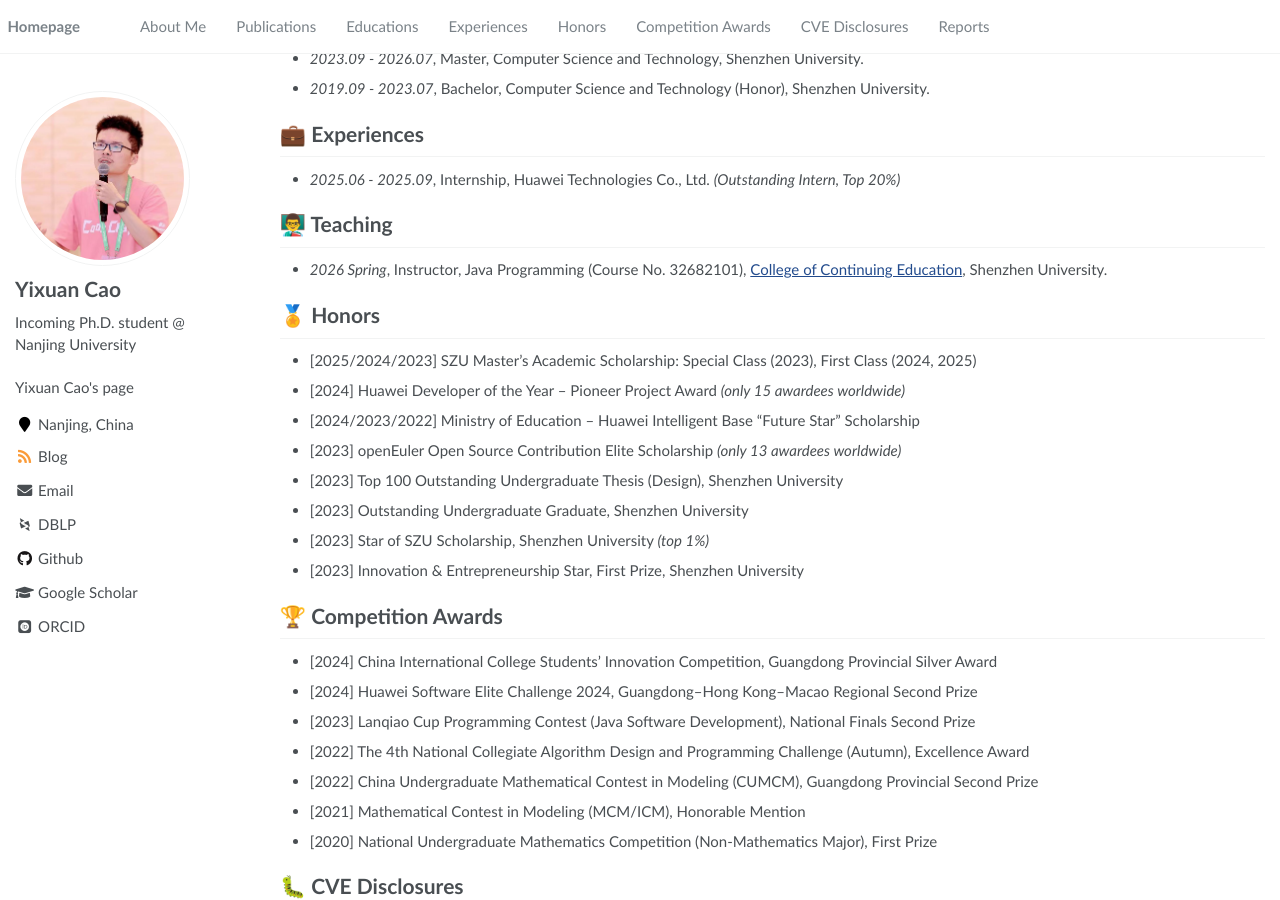
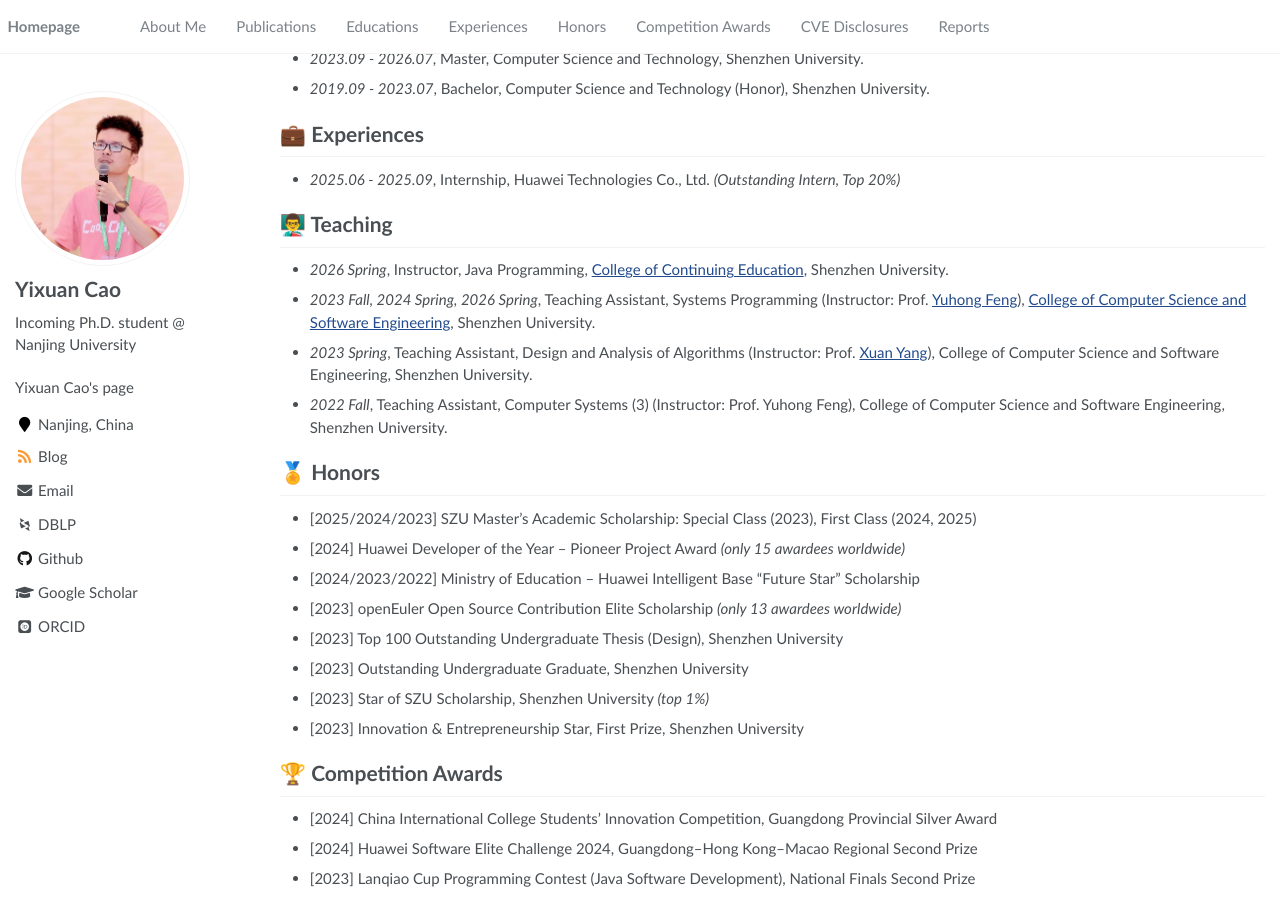
Before and after one commit to Cao-Wuhui/Cao-Wuhui.github.io, a Jekyll site: the page built from _pages/about.md, in a window 1280 px wide and 900 px high, scrolled down 736 px. Built offline with Jekyll 4.4.1, drawn with Linux system fonts in a browser that asks for light colours; some web fonts are replaced.

Commit message:
Expand Teaching section with TA experience (2022-2026)

```diff
--- a/_pages/about.md
+++ b/_pages/about.md
@@ -41,7 +41,10 @@ My research interests broadly span systems and software. Recently, I have been e
 - *2025.06 - 2025.09*, Internship, Huawei Technologies Co., Ltd. *(Outstanding Intern, Top 20%)*
 
 # 👨‍🏫 Teaching
-- *2026 Spring*, Instructor, Java Programming (Course No. 32682101), [College of Continuing Education](https://en.szu.edu.cn/info/1017/1014.htm), Shenzhen University.
+- *2026 Spring*, Instructor, Java Programming, [College of Continuing Education](https://en.szu.edu.cn/info/1017/1014.htm), Shenzhen University.
+- *2023 Fall, 2024 Spring, 2026 Spring*, Teaching Assistant, Systems Programming (Instructor: Prof. [Yuhong Feng](https://scholar.google.com/citations?user=29WXQ_sAAAAJ)), [College of Computer Science and Software Engineering](https://csse.szu.edu.cn/), Shenzhen University.
+- *2023 Spring*, Teaching Assistant, Design and Analysis of Algorithms (Instructor: Prof. [Xuan Yang](https://scholar.google.com/citations?user=W4JClUYAAAAJ)), College of Computer Science and Software Engineering, Shenzhen University.
+- *2022 Fall*, Teaching Assistant, Computer Systems (3) (Instructor: Prof. Yuhong Feng), College of Computer Science and Software Engineering, Shenzhen University.
 
 # 🏅 Honors
 - [2025/2024/2023] SZU Master's Academic Scholarship: Special Class (2023), First Class (2024, 2025)
```
